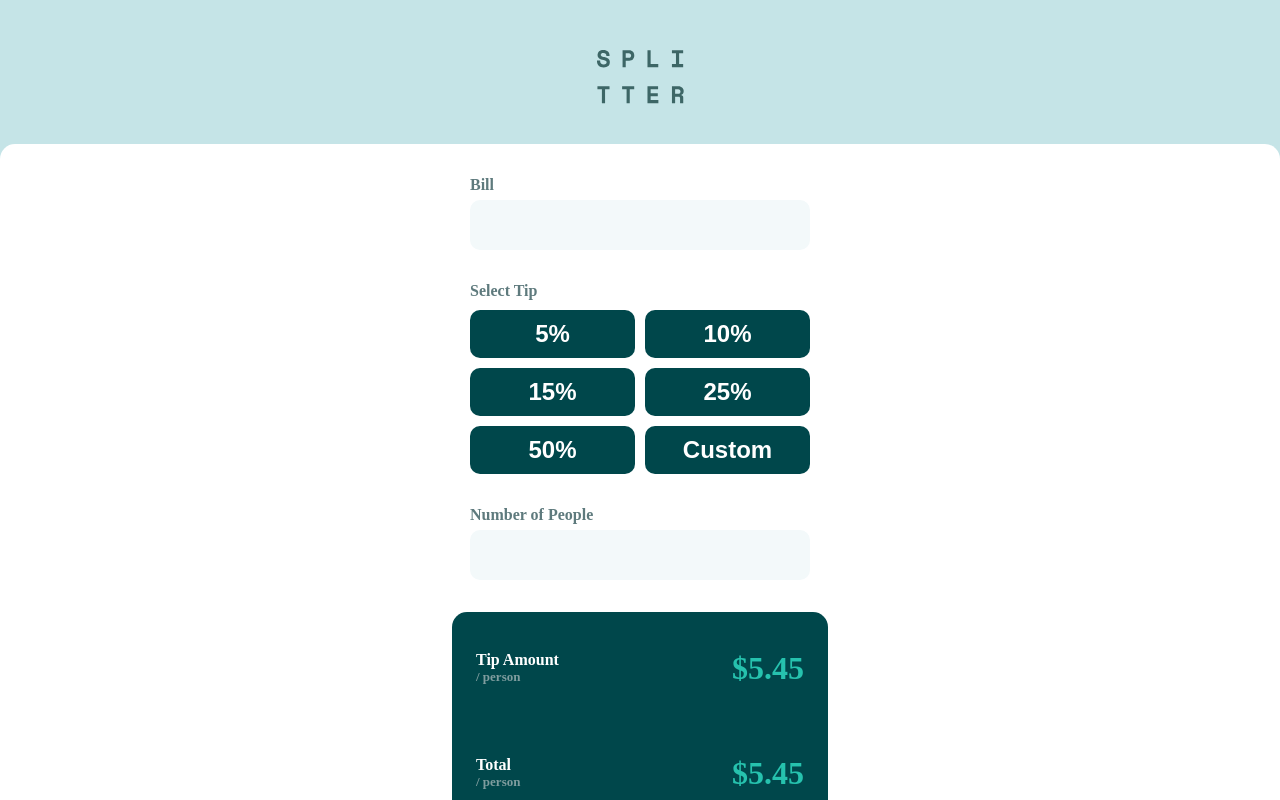
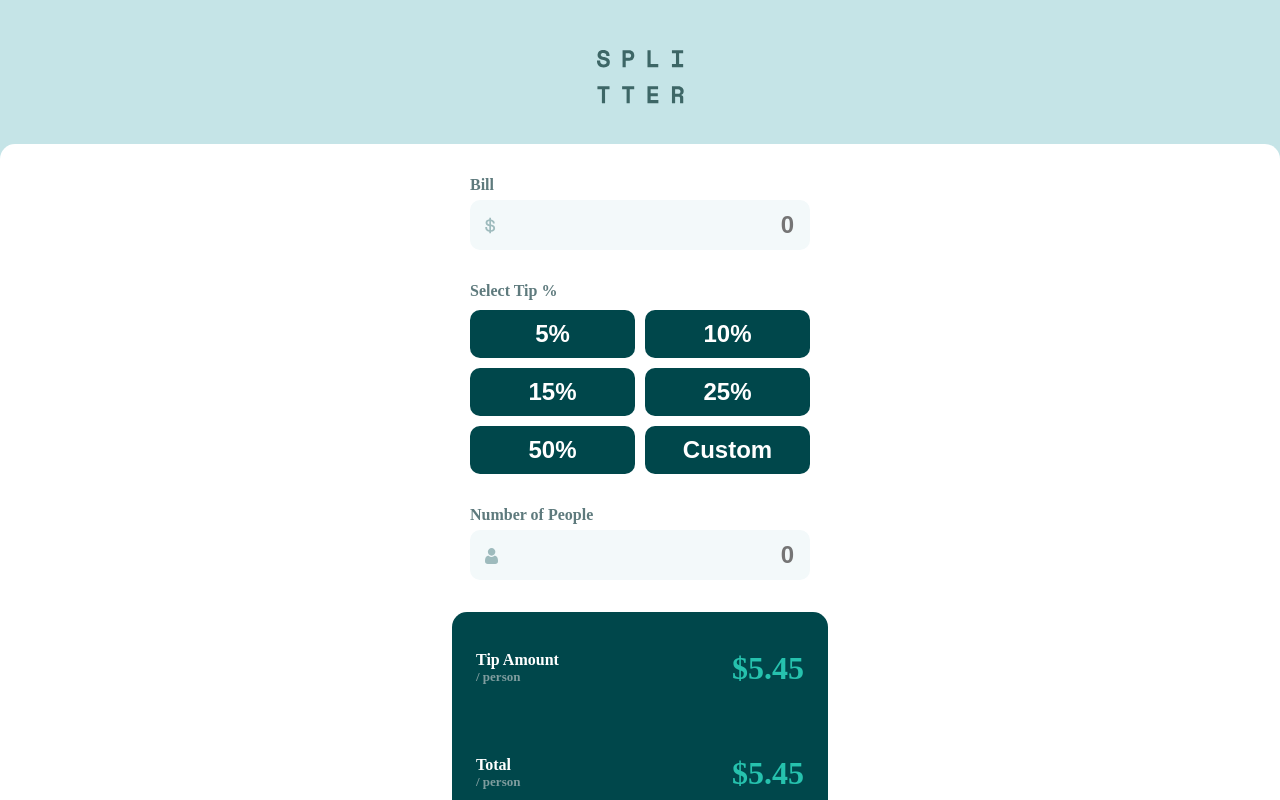
Before and after one commit to CESAR-JARAMILLO/React-Tip-Calculator, a React (Create React App) app: page / in a window 1280 px wide. Shown: the top 800 px of the page. Built offline with nearby package versions, Linux system fonts and the light colour scheme.

Commit message:
updated and styled inputs

```diff
--- a/src/components/Card/Card.css
+++ b/src/components/Card/Card.css
@@ -19,6 +19,7 @@
 .input-container {
   display: flex;
   flex-direction: column;
+  position: relative;
 }
 
 .input-card
@@ -41,6 +42,15 @@ input {
   border: none;
   border-radius: 10px;
   margin-bottom: 32px;
+  padding-right: 16px;
+}
+
+.input-container
+img {
+  position: absolute;
+  bottom: 8px;
+  left: 15px;
+
 }
 
 .tip-container {
--- a/src/components/Card/Card.js
+++ b/src/components/Card/Card.js
@@ -1,6 +1,8 @@
 import React from 'react'
 import './Card.css'
 import Output from '../Output/Output'
+import dollar from '../../images/icon-dollar.svg'
+import person from '../../images/icon-person.svg'
 
 function Card() {
   return (
@@ -8,11 +10,12 @@ function Card() {
       <div className='input-card'>
         <div className='input-container'>
           <p>Bill</p>
-          <input type='text'></input>
+          <input type='text' placeholder='0'></input>
+          <img src={dollar} alt='dollar icon' />
         </div>
 
         <div className='tip-container'>
-          <p>Select Tip</p>
+          <p>Select Tip %</p>
           <div className='buttons-container'>
             <button>5%</button>
             <button>10%</button>
@@ -25,7 +28,8 @@ function Card() {
 
         <div className='input-container'>
           <p>Number of People</p>
-          <input type='text'></input>
+          <input type='text' placeholder='0'></input>
+          <img src={person} alt='person icon' />
         </div>
       </div>
 
```
